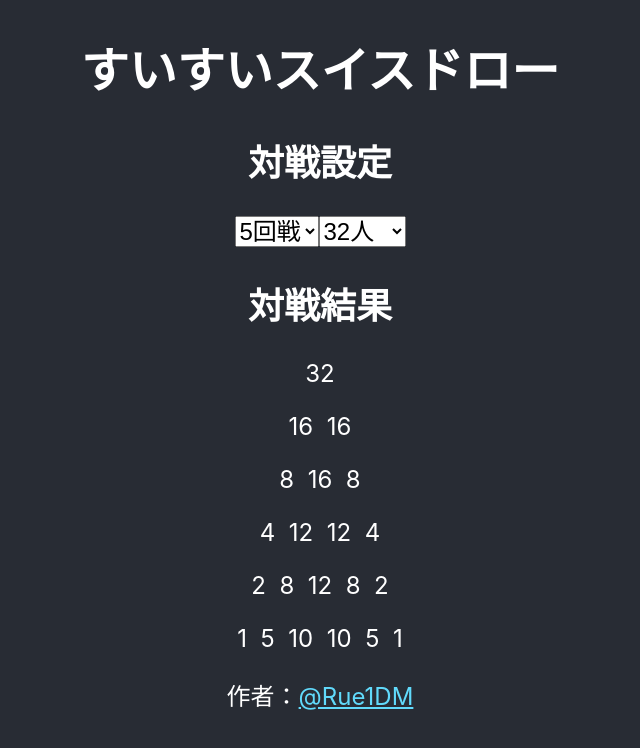
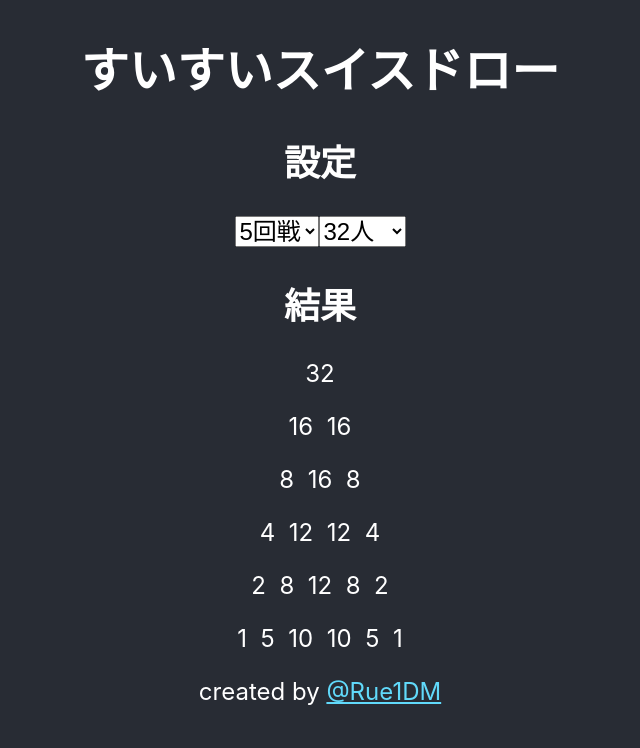
Before and after one commit to rue1-suzuki/suisuisuisu-draw, a React (Create React App) app: page / in a window 1280 px wide. Shown: the top 748 px of the page, without its empty margins (320-960 px from the left). Built offline with nearby package versions, Linux system fonts and the light colour scheme.

Commit message:
adjust argorism

```diff
--- a/src/App.js
+++ b/src/App.js
@@ -15,14 +15,14 @@ export default class App extends React.Component {
             <React.Fragment>
                 <h1>すいすいスイスドロー</h1>
 
-                <h2>対戦設定</h2>
+                <h2>設定</h2>
                 {this.round_select(this.state.rounds["max"])}
                 {this.players_select(this.state.players["max"])}
 
-                <h2>対戦結果</h2>
+                <h2>結果</h2>
                 {this.calc(this.state.rounds["current"], this.state.players["current"])}
 
-                <p>作者：<a href="https://twitter.com/Rue1DM">@Rue1DM</a></p>
+                <p>created by <a href="https://twitter.com/Rue1DM">@Rue1DM</a></p>
             </React.Fragment >
         );
     }
@@ -66,7 +66,7 @@ export default class App extends React.Component {
         // 初期化
         for (let i = 0; i <= rounds_num; i++) {
             let round = [];
-            for (let j = 0; j <= rounds_num; j++) {
+            for (let j = 0; j < i + 1; j++) {
                 round.push(0);
             }
             rounds.push(round);
@@ -75,7 +75,7 @@ export default class App extends React.Component {
         // 計算
         rounds[0][0] = players_num;
         for (let i = 0; i < rounds.length - 1; i++) {
-            for (let j = 0; j < rounds[i].length - 1; j++) {
+            for (let j = 0; j < rounds[i].length; j++) {
                 rounds[i + 1][j] += Math.ceil(rounds[i][j] / 2);        // 勝ち
                 rounds[i + 1][j + 1] += Math.floor(rounds[i][j] / 2);   // 負け
             }
@@ -90,12 +90,7 @@ export default class App extends React.Component {
                     return (
                         <p key={p_key++}> {
                             round.map((cell) => {
-                                if (cell !== 0) {
-                                    return (<nobr key={nobr_key++}>&nbsp;{cell}&nbsp;</nobr>);
-                                }
-                                else {
-                                    return null;
-                                }
+                                return (<nobr key={nobr_key++}>&nbsp;{cell}&nbsp;</nobr>);
                             })
                         }</p>
                     );
```
